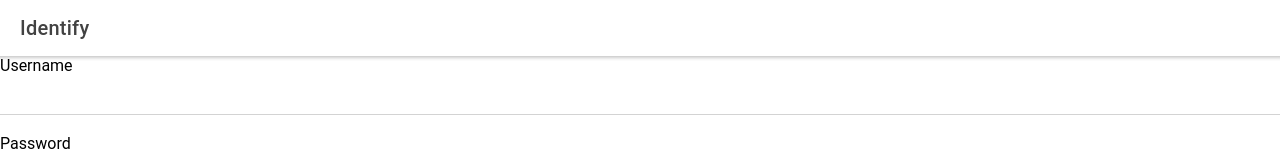
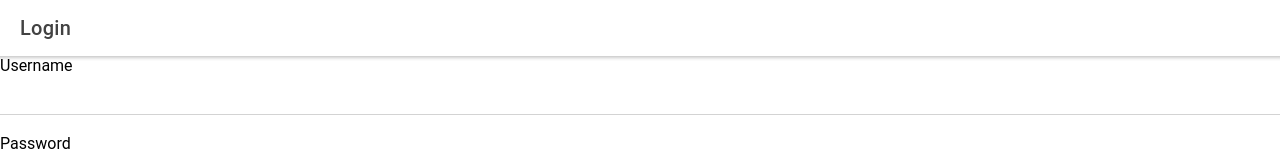
Before and after one commit to SalathielGenese/test-ktjc-salathielgenese, a React (Create React App) app: page /login in a window 1280 px wide. Shown: the top 160 px of the page. Built offline with nearby package versions, Linux system fonts and the light colour scheme.

Commit message:
FIX Page title

```diff
--- a/src/pages/login-presentation.tsx
+++ b/src/pages/login-presentation.tsx
@@ -18,7 +18,7 @@ export const LoginPresentation = forwardRef<HTMLFormElement, Props>( ({ isValid,
     return <>
         <IonHeader>
             <IonToolbar>
-                <IonTitle>Identify</IonTitle>
+                <IonTitle>Login</IonTitle>
             </IonToolbar>
         </IonHeader>
         <IonContent padding>
```
